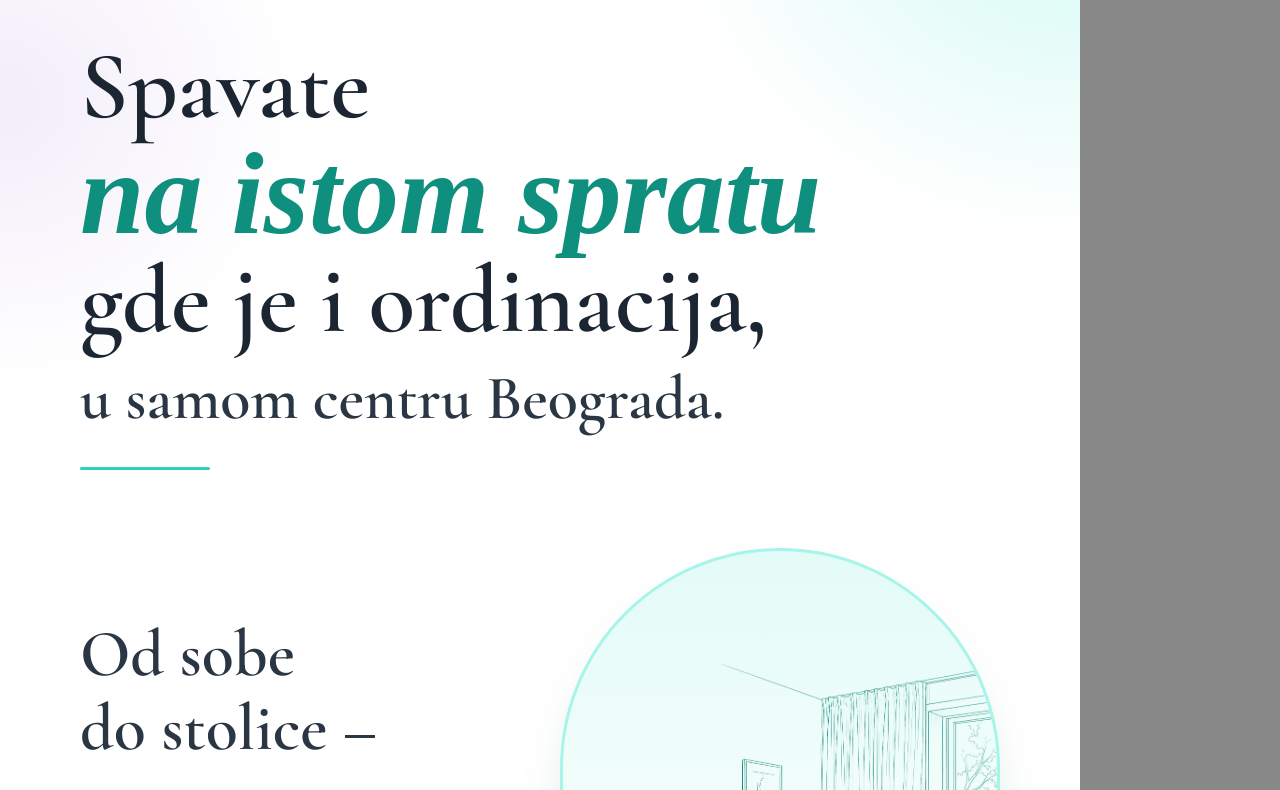
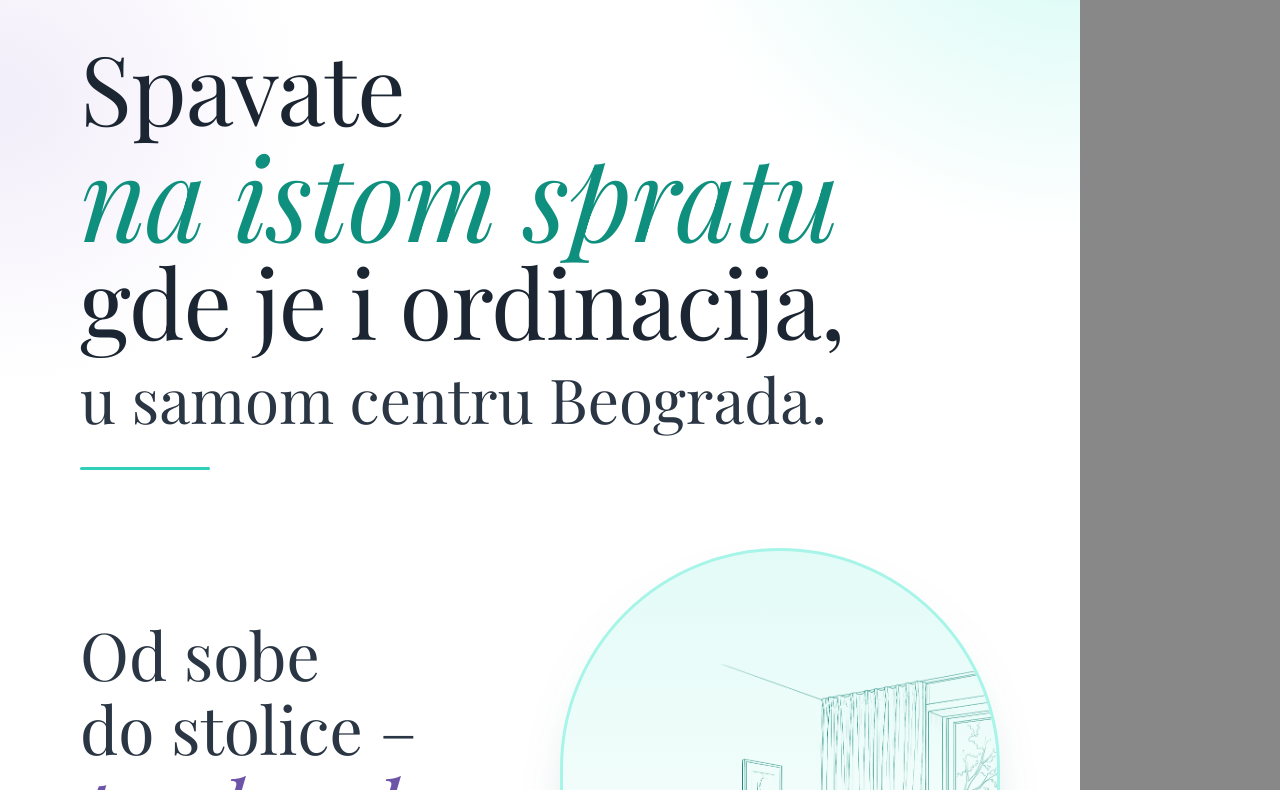
Before and after one commit to tijanaj30/tijanaj30, a plain HTML site: page olujic/karusel_smestaj/izvor/karusel.html in a window 1280 px wide. Shown: the part 1512-2302 px from the top of the page. Drawn offline with Linux system fonts and the light colour scheme; files that its build step writes are made by us from their sources; files whose address does not match are found by name; a web font is replaced by a local one.

Commit message:
Olujić smeštaj carousel: Playfair Display headlines to match client's font inspiration
Co-Authored-By: Claude Opus 5.5 <noreply@anthropic.com>
Claude-Session: https://claude.ai/code/session_015Zt4Xxmto9TPrfhFawYg1y

```diff
--- a/olujic/karusel_smestaj/izvor/karusel.html
+++ b/olujic/karusel_smestaj/izvor/karusel.html
@@ -1,6 +1,7 @@
 <!doctype html>
 <html lang="sr"><head><meta charset="utf-8">
 <link rel="stylesheet" href="fonts.css">
+<link rel="stylesheet" href="pf_fonts.css">
 <style>
 @font-face{font-family:CorB;src:url(fonts/CormorantGaramond-600.ttf);font-weight:600}
 @font-face{font-family:CorB;src:url(fonts/CormorantGaramond-700.ttf);font-weight:700}
@@ -36,11 +37,11 @@ body{background:#888}
 .chk{display:inline-block;width:62px;height:62px;border-radius:50%;background:var(--tealXL);border:2px solid var(--teal);position:relative;margin-right:26px;vertical-align:14px}
 .chk::after{content:"";position:absolute;left:19px;top:12px;width:16px;height:28px;border-right:4px solid var(--tealD);border-bottom:4px solid var(--tealD);transform:rotate(45deg)}
 .blk{position:absolute;z-index:4;left:80px}
-.blk .u{font-family:CorB;font-weight:600;color:var(--ink);line-height:1.02}
-.blk .i{font-family:CorB;font-weight:600;font-style:italic;color:var(--tealD);line-height:1.0}
+.blk .u{font-family:PF;font-weight:400;letter-spacing:-.01em;color:var(--ink);line-height:1.02}
+.blk .i{font-family:PF;font-weight:400;font-style:italic;letter-spacing:-.01em;color:var(--tealD);line-height:1.0}
 .blk .i.l{color:var(--lilacD)}
 .blk .r{width:130px;height:2.5px;background:var(--teal);margin:34px 0 30px;border-radius:2px}
-.blk .s2{font-family:CorB;font-weight:600;color:var(--body);line-height:1.12}
+.blk .s2{font-family:PF;font-weight:400;color:var(--body);line-height:1.12}
 .blk .s2 i{color:var(--lilacD)}
 </style></head><body>
 
@@ -49,7 +50,7 @@ body{background:#888}
   <div class="brand"><img src="logo_zub.png">Laboratorija Olujić</div>
   <div class="blk" style="top:180px;width:640px">
     <div class="u" style="font-size:104px">Ne živite<br>u Beogradu,</div>
-    <div class="i" style="font-size:108px">a želite nove<br>zube kod nas?</div>
+    <div class="i" style="font-size:94px">a želite nove<br>zube kod nas?</div>
     <div class="r"></div>
     <div class="s2" style="font-size:62px">Mislili smo<br>i na <i>smeštaj</i><br>i na <i>prevoz.</i></div>
   </div>
@@ -72,7 +73,7 @@ body{background:#888}
   <div class="arch" style="left:560px;top:690px;width:440px;height:500px;background:linear-gradient(180deg,var(--tealXL),#fff)"><img src="soba_t.png" style="position:absolute;left:-8px;top:110px;width:460px"></div>
   <div class="blk" style="top:760px;width:440px">
     <div class="s2" style="font-size:66px">Od sobe<br>do stolice –</div>
-    <div class="i l" style="font-size:96px">par koraka.</div>
+    <div class="i l" style="font-size:82px">par koraka.</div>
   </div>
 </div>
 
@@ -81,7 +82,7 @@ body{background:#888}
   <div class="brand"><img src="logo_zub.png">Prevoz</div>
   <div class="blk" style="top:180px;width:940px">
     <div class="u" style="font-size:100px">Treba vam prevoz?</div>
-    <div class="i" style="font-size:132px">Organizujemo ga.</div>
+    <div class="i" style="font-size:112px">Organizujemo ga.</div>
     <div class="r"></div>
     <div class="s2" style="font-size:64px">Po potrebi brinemo i o tome,<br><i>da o putu ne morate da mislite.</i></div>
   </div>
@@ -93,7 +94,7 @@ body{background:#888}
     <svg width="170" height="215" viewBox="0 0 170 215"><path d="M85 210 C 85 210 10 130 10 82 A75 75 0 0 1 160 82 C 160 130 85 210 85 210Z" fill="#fff" stroke="#0F8F7E" stroke-width="4"/><circle cx="85" cy="82" r="52" fill="#E3FBF7"/></svg>
     <img src="zub_t.png" style="position:absolute;left:62px;top:40px;height:84px">
   </div>
-  <div class="a" style="left:800px;top:990px;width:210px;text-align:center;font-family:CorB;font-weight:600;font-style:italic;font-size:44px;color:var(--tealD)">ordinacija</div>
+  <div class="a" style="left:800px;top:990px;width:210px;text-align:center;font-family:PF;font-weight:400;font-style:italic;font-size:40px;color:var(--tealD)">ordinacija</div>
 </div>
 
 <!-- 4 SLOBODNO VREME -->
@@ -112,14 +113,14 @@ body{background:#888}
 <div class="s" id="s5">
   <img class="a" src="logo.png" style="left:80px;top:80px;width:200px">
   <div class="blk" style="top:330px;width:940px">
-    <div class="u" style="font-size:80px">Od dolaska do kraja terapije</div>
+    <div class="u" style="font-size:68px">Od dolaska do kraja terapije</div>
     <div class="s2" style="font-size:62px;margin-top:6px">želimo da se osećate</div>
-    <div class="i" style="font-size:112px;margin-top:20px;line-height:1.1"><span class="chk"></span>sigurno,<br><span class="chk"></span><span style="color:var(--lilacD)">prijatno</span><br><span class="chk"></span>i zbrinuto.</div>
+    <div class="i" style="font-size:100px;margin-top:20px;line-height:1.12"><span class="chk"></span>sigurno,<br><span class="chk"></span><span style="color:var(--lilacD)">prijatno</span><br><span class="chk"></span>i zbrinuto.</div>
     <div class="r"></div>
   </div>
   <img class="a" src="zub_t.png" style="left:830px;top:600px;width:160px;transform:rotate(10deg);opacity:.9">
   <div class="a cta" style="left:80px;top:1040px">Pišite nam <span class="arr"></span></div>
-  <div class="a" style="left:86px;top:1168px;font-family:CorB;font-weight:600;font-style:italic;font-size:48px;color:var(--lilacD)">Mi brinemo o svemu ostalom.</div>
+  <div class="a" style="left:86px;top:1168px;font-family:PF;font-weight:400;font-style:italic;font-size:44px;color:var(--lilacD)">Mi brinemo o svemu ostalom.</div>
 </div>
 
 <script>
--- /dev/null
+++ b/olujic/karusel_smestaj/izvor/pf_fonts.css
@@ -0,0 +1,64 @@
+@font-face{
+  font-family: PF;
+  font-style: italic;
+  font-weight: 400;
+  font-display: swap;
+  src: url(pf/2.woff2) format('woff2');
+  unicode-range: U+0100-02BA, U+02BD-02C5, U+02C7-02CC, U+02CE-02D7, U+02DD-02FF, U+0304, U+0308, U+0329, U+1D00-1DBF, U+1E00-1E9F, U+1EF2-1EFF, U+2020, U+20A0-20AB, U+20AD-20C4, U+2113, U+2C60-2C7F, U+A720-A7FF;
+}
+@font-face{
+  font-family: PF;
+  font-style: italic;
+  font-weight: 400;
+  font-display: swap;
+  src: url(pf/3.woff2) format('woff2');
+  unicode-range: U+0000-00FF, U+0131, U+0152-0153, U+02BB-02BC, U+02C6, U+02DA, U+02DC, U+0304, U+0308, U+0329, U+2000-206F, U+20AC, U+2122, U+2191, U+2193, U+2212, U+2215, U+FEFF, U+FFFD;
+}
+@font-face{
+  font-family: PF;
+  font-style: italic;
+  font-weight: 500;
+  font-display: swap;
+  src: url(pf/6.woff2) format('woff2');
+  unicode-range: U+0100-02BA, U+02BD-02C5, U+02C7-02CC, U+02CE-02D7, U+02DD-02FF, U+0304, U+0308, U+0329, U+1D00-1DBF, U+1E00-1E9F, U+1EF2-1EFF, U+2020, U+20A0-20AB, U+20AD-20C4, U+2113, U+2C60-2C7F, U+A720-A7FF;
+}
+@font-face{
+  font-family: PF;
+  font-style: italic;
+  font-weight: 500;
+  font-display: swap;
+  src: url(pf/7.woff2) format('woff2');
+  unicode-range: U+0000-00FF, U+0131, U+0152-0153, U+02BB-02BC, U+02C6, U+02DA, U+02DC, U+0304, U+0308, U+0329, U+2000-206F, U+20AC, U+2122, U+2191, U+2193, U+2212, U+2215, U+FEFF, U+FFFD;
+}
+@font-face{
+  font-family: PF;
+  font-style: normal;
+  font-weight: 400;
+  font-display: swap;
+  src: url(pf/10.woff2) format('woff2');
+  unicode-range: U+0100-02BA, U+02BD-02C5, U+02C7-02CC, U+02CE-02D7, U+02DD-02FF, U+0304, U+0308, U+0329, U+1D00-1DBF, U+1E00-1E9F, U+1EF2-1EFF, U+2020, U+20A0-20AB, U+20AD-20C4, U+2113, U+2C60-2C7F, U+A720-A7FF;
+}
+@font-face{
+  font-family: PF;
+  font-style: normal;
+  font-weight: 400;
+  font-display: swap;
+  src: url(pf/11.woff2) format('woff2');
+  unicode-range: U+0000-00FF, U+0131, U+0152-0153, U+02BB-02BC, U+02C6, U+02DA, U+02DC, U+0304, U+0308, U+0329, U+2000-206F, U+20AC, U+2122, U+2191, U+2193, U+2212, U+2215, U+FEFF, U+FFFD;
+}
+@font-face{
+  font-family: PF;
+  font-style: normal;
+  font-weight: 500;
+  font-display: swap;
+  src: url(pf/14.woff2) format('woff2');
+  unicode-range: U+0100-02BA, U+02BD-02C5, U+02C7-02CC, U+02CE-02D7, U+02DD-02FF, U+0304, U+0308, U+0329, U+1D00-1DBF, U+1E00-1E9F, U+1EF2-1EFF, U+2020, U+20A0-20AB, U+20AD-20C4, U+2113, U+2C60-2C7F, U+A720-A7FF;
+}
+@font-face{
+  font-family: PF;
+  font-style: normal;
+  font-weight: 500;
+  font-display: swap;
+  src: url(pf/15.woff2) format('woff2');
+  unicode-range: U+0000-00FF, U+0131, U+0152-0153, U+02BB-02BC, U+02C6, U+02DA, U+02DC, U+0304, U+0308, U+0329, U+2000-206F, U+20AC, U+2122, U+2191, U+2193, U+2212, U+2215, U+FEFF, U+FFFD;
+}
```
Also changed, not shown: .claude/skills/olujic/SKILL.md, olujic/karusel_smestaj/izvor/pf/10.woff2 (added), olujic/karusel_smestaj/izvor/pf/11.woff2 (added), olujic/karusel_smestaj/izvor/pf/14.woff2 (added), olujic/karusel_smestaj/izvor/pf/15.woff2 (added), olujic/karusel_smestaj/izvor/pf/2.woff2 (added), olujic/karusel_smestaj/izvor/pf/3.woff2 (added), olujic/karusel_smestaj/izvor/pf/6.woff2 (added), olujic/karusel_smestaj/izvor/pf/7.woff2 (added), olujic/karusel_smestaj/slajd1.png, olujic/karusel_smestaj/slajd2.png, olujic/karusel_smestaj/slajd3.png, olujic/karusel_smestaj/slajd4.png, olujic/karusel_smestaj/slajd5.png.
